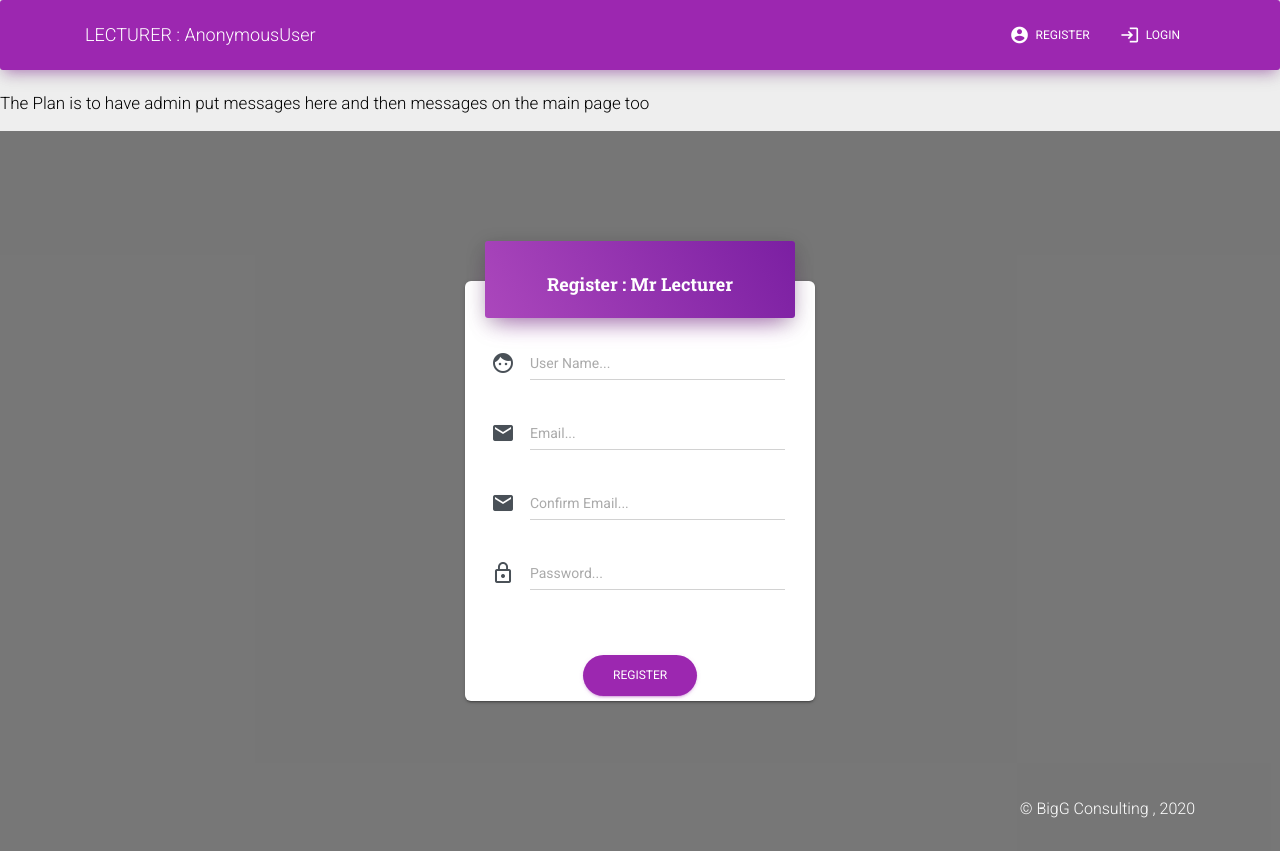
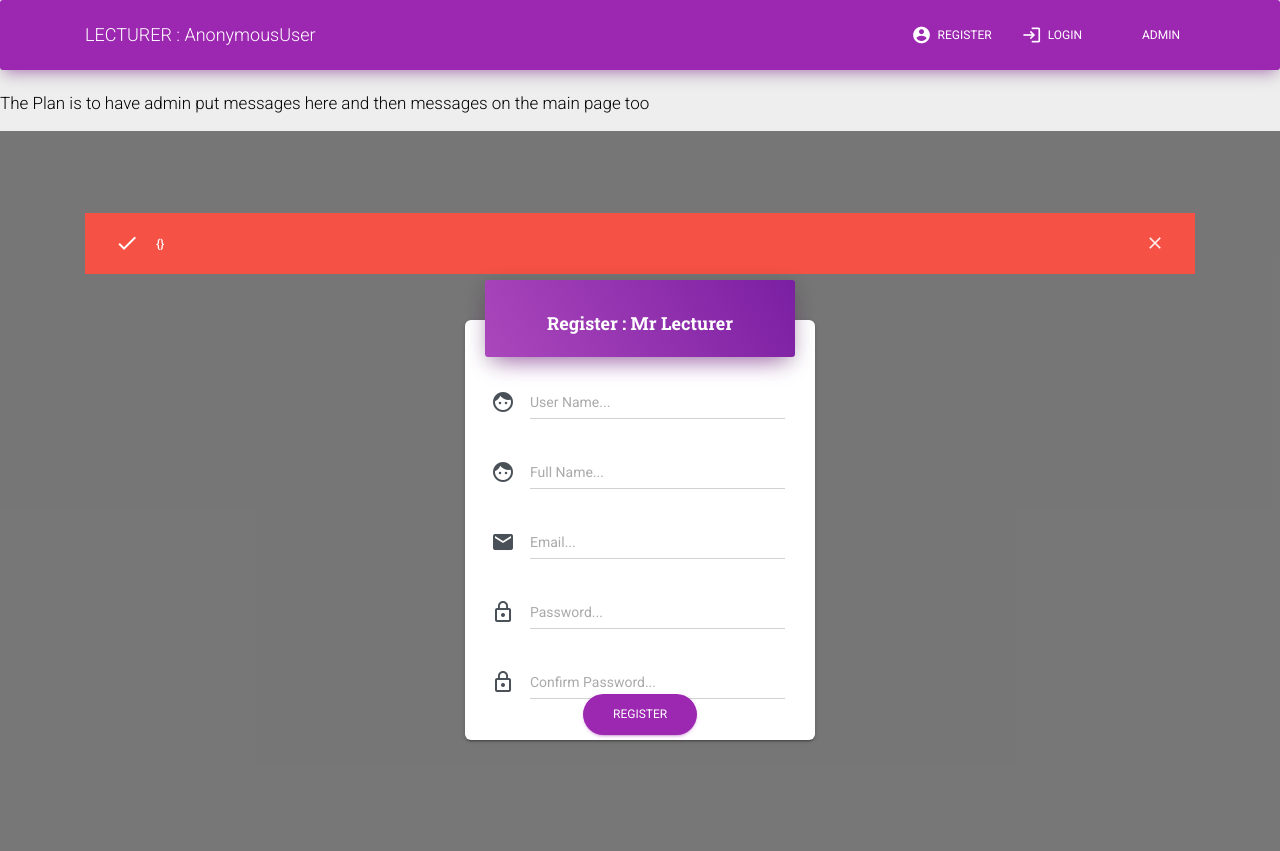
Before and after one commit to Oladeji/LecturerInterfaceToWebResult, a Django app: page /register_view in a window 1280 px wide. Run offline with Django 3.2, Linux system fonts and the light colour scheme; parts of the project's set-up code (start-up, migrations or seed data) failed here and were passed over; some libraries are stand-ins or nearby versions.

Commit message:
firsttocidm

```diff
--- a/GradeManager/forms.py
+++ b/GradeManager/forms.py
@@ -40,29 +40,32 @@
 
 class UserRegisterForm(forms.ModelForm):
     email = forms.CharField(max_length=100, widget=forms.TextInput(attrs={'placeholder':'Enter Email' ,'class': 'input-line full-width'}))
-    email2 = forms.CharField(max_length=100, widget=forms.TextInput(attrs={'placeholder':'Confirm E mail' ,'class': 'input-line full-width'}))
+    #email2 = forms.CharField(max_length=100, widget=forms.TextInput(attrs={'placeholder':'Confirm E mail' ,'class': 'input-line full-width'}))
     username  = forms.CharField(max_length=100, widget=forms.TextInput(attrs={'placeholder':'Enter Username' ,'class': 'input-line full-width'}))
     password  = forms.CharField(max_length=100, widget=forms.PasswordInput(attrs={'placeholder':'Enter Password' ,'class': 'input-line full-width'}))
-
+    password2  = forms.CharField(max_length=100, widget=forms.PasswordInput(attrs={'placeholder':'Confirm Password' ,'class': 'input-line full-width'}))
+    first_name    = forms.CharField(max_length=1500, widget=forms.PasswordInput(attrs={'placeholder':'Enter Full Names' ,'class': 'input-line full-width'}))
 
     class Meta:
         model = User
         fields=[
             'username',
             'email',
-            'email2',
             'password',
+            'password2',
+            'first_name'
 
         ]
 
 
     def clean(self, *args ,**kwargs):
         email = self.cleaned_data.get('email')
-        email2 = self.cleaned_data.get('email2')
-        if email != email2:
-            print(email)
-            print(email2)
-            raise forms.ValidationError('emails must match')
+        password = self.cleaned_data.get('password')
+        password2 = self.cleaned_data.get('password2')
+        if password != password2:
+            print(password)
+            print(password2)
+            raise forms.ValidationError('password must match')
         email_qs = User.objects.filter(email=email)
         if email_qs.exists():
             raise forms.ValidationError('This email already exists')
--- /dev/null
+++ b/GradeManager/templates/GradeManager/admin_view.html
@@ -0,0 +1,4 @@
+{%extends 'base.html'%}
+{%block content%}
+
+{% endblock%}
--- a/GradeManager/templates/GradeManager/register_view.html
+++ b/GradeManager/templates/GradeManager/register_view.html
@@ -43,22 +43,27 @@
                   </div>
                   <input type="text" name='username' class="form-control" placeholder="User Name...">
                 </div>
+
+                  <div class="input-group">
+                  <div class="input-group-prepend">
+                    <span class="input-group-text">
+                      <i class="material-icons">face</i>
+                    </span>
+                  </div>
+                  <input type="text" name='first_name' class="form-control" placeholder="Full Name...">
+                </div>
+
                 <div class="input-group">
                   <div class="input-group-prepend">
                     <span class="input-group-text">
                       <i class="material-icons">mail</i>
                     </span>
                   </div>
+
+
                   <input type="email" name='email' class="form-control" placeholder="Email...">
                 </div>
-                                <div class="input-group">
-                  <div class="input-group-prepend">
-                    <span class="input-group-text">
-                      <i class="material-icons">mail</i>
-                    </span>
-                  </div>
-                  <input type="email" name='email2' class="form-control" placeholder="Confirm Email...">
-                </div>
+
                 <div class="input-group">
                   <div class="input-group-prepend">
                     <span class="input-group-text">
@@ -66,6 +71,14 @@
                     </span>
                   </div>
                   <input type="password" name='password' class="form-control" placeholder="Password...">
+                </div>
+                                                <div class="input-group">
+                  <div class="input-group-prepend">
+                    <span class="input-group-text">
+                      <i class="material-icons">lock_outline</i>
+                    </span>
+                  </div>
+                  <input type="password" name='password2' class="form-control" placeholder="Confirm Password...">
                 </div>
               </div>
               <div class="footer text-center">
--- a/GradeManager/templates/base.html
+++ b/GradeManager/templates/base.html
@@ -57,6 +57,7 @@
 <script async defer src="https://buttons.github.io/buttons.js"></script>
 <!-- Control Center for Material Kit: parallax effects, scripts for the example pages etc -->
 <script src="{%  static 'assets/js/material-kit.js' %}" type="text/javascript"></script>
+
 </body>
 
 </html>
--- a/GradeManager/templates/navbar.html
+++ b/GradeManager/templates/navbar.html
@@ -39,6 +39,14 @@
                     </a>
                     {%endif%}
                   </li>
+
+                                    <li class="nav-item">
+                    <a href="{% url 'admin_view'%}" class="nav-link">
+                      <i class="material-icons">admin</i>
+                      Admin
+                    </a>
+                  </li>
+
                 </ul>
               </div>
             </div>
--- a/GradeManager/urls.py
+++ b/GradeManager/urls.py
@@ -7,6 +7,7 @@
 
     path('', views.landing, name='landing'),
     path('login_view', views.login_view, name='login_view'),
+    path('admin_view', views.admin_view, name='admin_view'),
     # path('logout_view', views.logout_view, name='logout_view'),
     path('logout_view', auth_views.LogoutView.as_view(template_name='GradeManager/landing.html'), name='logout_view'),
     path('register_view', views.register_view, name='register_view'),
--- a/GradeManager/views.py
+++ b/GradeManager/views.py
@@ -14,6 +14,7 @@
 import requests
 import json
 from . AccessRoles import AccessRoles
+from . filterUnAvailableSemesters import filterUnAvailableSemesters
 from . ScoreSheetClass import ScoreSheetClass
 from . generatescorelist import generatescorelist ,validatelist
 from . basicunit import basicunit ,MergebasicScorelist
@@ -84,18 +85,22 @@
             user = form.save(commit=False)
             print("userrr1")
             Role='USER'
-            myCampId=''
-            myFacId=''
-            myDeptId=''
-            myProgId=''
-            myProgOptionId=''
-            myProgType=''
-            myCourseId=''
-            theRoles = AccessRoles(Role,myCampId,myFacId,myDeptId,myProgId,myProgOptionId,myProgType,myCourseId)
-            #theRolesjson = json.dumps(theRoles)
-            print(theRoles)
-            user.last_name='theRolesjson'
-            user.first_name='Please get this'
+            CampId='NONE'
+            FacId='NONE'
+            DeptId='NONE'
+            ProgId='NONE'
+            ProgOptionId='NONE'
+            ProgType='NONE'
+            CourseId='NONE'
+            theRoles = AccessRoles(Role,FacId,DeptId,ProgId,ProgOptionId,ProgType,CourseId)
+            theRolesjson = json.dumps(theRoles.__dict__)
+            if len(theRolesjson)> 150 :
+                raise('Problem Setting Access lenght for Roles')
+            print(theRolesjson)
+            #user.first_name='Please get this'
+            user.last_name=theRolesjson
+            if len(user.first_name)> 150 :
+                  user.first_name=user.first_name[0:150]
             print(user)
             user.save()
             print(user)
@@ -117,12 +122,36 @@
     #    form = UserRegisterForm()
         else:
             print(form.errors)
-            for error in form.non_field_errors() :
-              messages.error(request,error )
-              print(error)
+            print(form.errors.as_json() )
+            messages.error(request,form.errors.as_json() )
+
 
             context ={'form' : form }
             return render(request,'GradeManager/register_view.html',context)
+
+@login_required
+def admin_view(request):
+    courselist=""
+    api=settings.BASE_URL+request.session['serverprogtypeApi']+'/api/Camp/PythonGetAvailableCoursesForEmail'
+    print(api)
+    try:
+
+          params={'email':request.user.email}
+          r = requests.get(api,params)
+          courselist = json.loads(r.text)
+          if len(courselist) == 0 :
+              messages.error(request,"No Course(s) available")
+
+          if len(courselist) > 0 :
+            courselist = filterUnAvailableSemesters(courselist)
+          messages.success(request, str (len(courselist))+ " Courses Successfully Loaded")
+
+
+    except  Exception as inst:
+          print(inst)
+          messages.error(request,"Problem Loading Courses , Check Connection")
+
+    return render(request,'GradeManager/admin_view.html',{'courselist':courselist,'days':range(1, 32),'months':range(1, 13),})
 
 
 @login_required
@@ -134,10 +163,12 @@
     try:
 
           params={'email':request.user.email}
-
           r = requests.get(api,params)
           courselist = json.loads(r.text)
+          if len(courselist) > 0 :
+            courselist = filterUnAvailableSemesters(courselist)
           messages.success(request, str (len(courselist))+ " Courses Successfully Loaded")
+
 
     except  Exception as inst:
           print(inst)
@@ -183,6 +214,9 @@
         try:
             headers = {'content-type': 'application/json'}
             r = requests.post(api,json=params,headers=headers)
+            if (r.text=='[]'):
+                  messages.error(request, "No Course was downloaded, Check Report Constraints")
+                  return render (request,'GradeManager/displayCourse_view.html',{'courselist':courselist})
             courselist = json.loads(r.text)
             theheader={
                     "AsessionId":courselist[0]['MYASESSIONID'],
@@ -201,6 +235,9 @@
 
         except  Exception as inst:
             print("See Error Details Below /n")
+            print(r.text)
+            print(type(r.text))
+            print(courselist)
             print(inst)
             messages.error(request, "Error Check Connection or Contact Admin")
     return render (request,'GradeManager/displayCourse_view.html',{'courselist':courselist})
```
Also changed, not shown: GradeManager/AccessRoles.py (+8 -9 lines), GradeManager/filterUnAvailableSemesters.py (added, +19 -0 lines).
